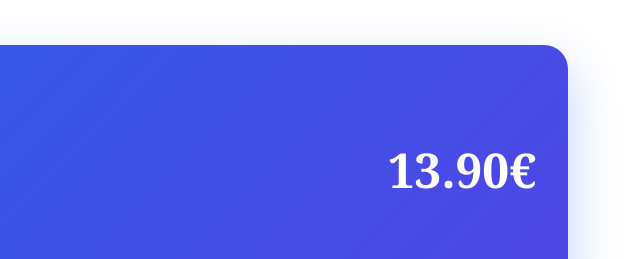
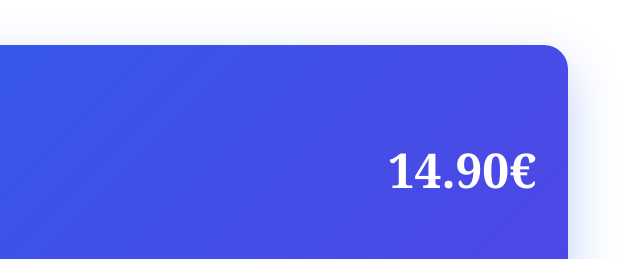
Before and after one commit to le-bleuet-brumath/bleuet-restaurant, a plain HTML site: page index.html in a window 1280 px wide. Shown: the part 2241-2500 px from the top of the page, 640-1280 px from the left. Drawn offline with Linux system fonts and the light colour scheme.

Commit message:
Update index.html

```diff
--- a/index.html
+++ b/index.html
@@ -958,7 +958,7 @@
                     <p>✓ Plat : Filet de dorade</p>
                     <p>✓ Dessert : Tiramisù </p>
                 </div>
-                <div class="menu-price">13.90€</div>
+                <div class="menu-price">14.90€</div>
             </div>
         </div>
 
```
